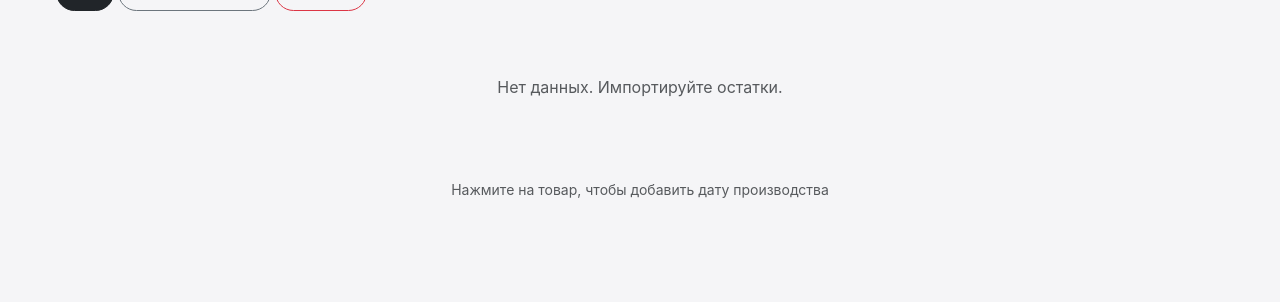
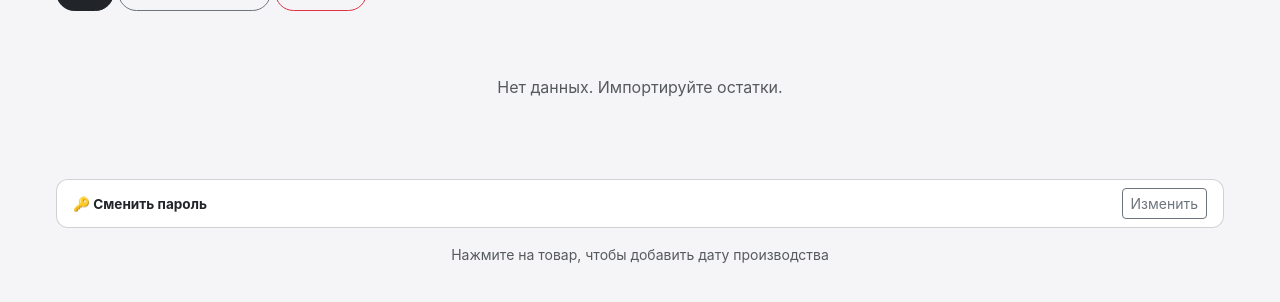
Before and after one commit to kcernaeva471-ux/kari-expiry, a Flask app: template templates/store_detail.html in a window 1280 px wide. Shown: the part 272-574 px from the top of the page. Run offline with Flask 3, Linux system fonts and the light colour scheme; the template is opened without the code that fills it, so the values that code supplies are empty.

Commit message:
Add password change for stores: button + API endpoint
Stores can now change their own password from the store page.
Added /api/store/change-password endpoint (no admin required)
and a collapsible form with "Изменить" button on store_detail.

Co-Authored-By: Claude Opus 4.6 <noreply@anthropic.com>

```diff
--- a/templates/store_detail.html
+++ b/templates/store_detail.html
@@ -259,6 +259,32 @@
 </div>
 {% endif %}
 
+<!-- Смена пароля -->
+<div class="card mb-3 mt-3" style="border-radius: var(--radius);">
+    <div class="card-body py-2 px-3">
+        <div class="d-flex align-items-center justify-content-between">
+            <b style="font-size: 0.85rem;">🔑 Сменить пароль</b>
+            <button class="btn btn-sm btn-outline-secondary" type="button"
+                    onclick="document.getElementById('change-pwd-form').style.display = document.getElementById('change-pwd-form').style.display === 'none' ? 'block' : 'none'">
+                Изменить
+            </button>
+        </div>
+        <div id="change-pwd-form" style="display: none;" class="mt-2">
+            <div class="d-flex gap-2 align-items-end">
+                <div class="flex-grow-1">
+                    <label class="form-label mb-0" style="font-size: 0.7rem;">Новый пароль</label>
+                    <input type="text" class="form-control form-control-sm" id="new-password"
+                           placeholder="Минимум 4 символа" inputmode="numeric" minlength="4">
+                </div>
+                <button class="btn btn-sm" style="background: var(--kari-purple); color: #fff;"
+                        onclick="changePassword()">
+                    Сохранить
+                </button>
+            </div>
+        </div>
+    </div>
+</div>
+
 <!-- Подсказка -->
 <div class="text-center text-muted small mt-3 mb-3">
     Нажмите на товар, чтобы добавить дату производства
@@ -381,6 +407,18 @@ function setTester(productId, value) {
     apiFetch('/api/product/tester', { product_id: productId, value: value }, btn);
 }
 
+// Смена пароля
+function changePassword() {
+    var pwd = document.getElementById('new-password').value.trim();
+    if (!pwd || pwd.length < 4) {
+        alert('Пароль должен быть не менее 4 символов');
+        return;
+    }
+    if (!confirm('Сменить пароль на «' + pwd + '»?')) return;
+    var btn = event ? event.target : null;
+    apiFetch('/api/store/change-password', { new_code: pwd }, btn);
+}
+
 // Загрузка фото акционной зоны
 var photoForm = document.getElementById('promo-photo-form');
 if (photoForm) {
--- a/web/routes.py
+++ b/web/routes.py
@@ -910,6 +910,21 @@ def create_app() -> Flask:
         database.update_store_code(store_number, new_code)
         return jsonify({"ok": True})
 
+    @app.route("/api/store/change-password", methods=["POST"])
+    @login_required
+    def api_change_own_password():
+        """Смена пароля самим магазином / ДП."""
+        data = request.get_json() or {}
+        new_code = (data.get("new_code") or "").strip()
+        if not new_code or len(new_code) < 4:
+            return jsonify({"error": "Новый пароль должен быть не менее 4 символов"}), 400
+        store_number = session.get("store_number")
+        if not store_number:
+            return jsonify({"error": "Не определён пользователь"}), 400
+        database.update_store_code(store_number, new_code)
+        database.log_activity(store_number, "change_password", "Пароль изменён")
+        return jsonify({"ok": True})
+
     @app.route("/admin/setup-managers")
     @login_required
     @admin_required
```
